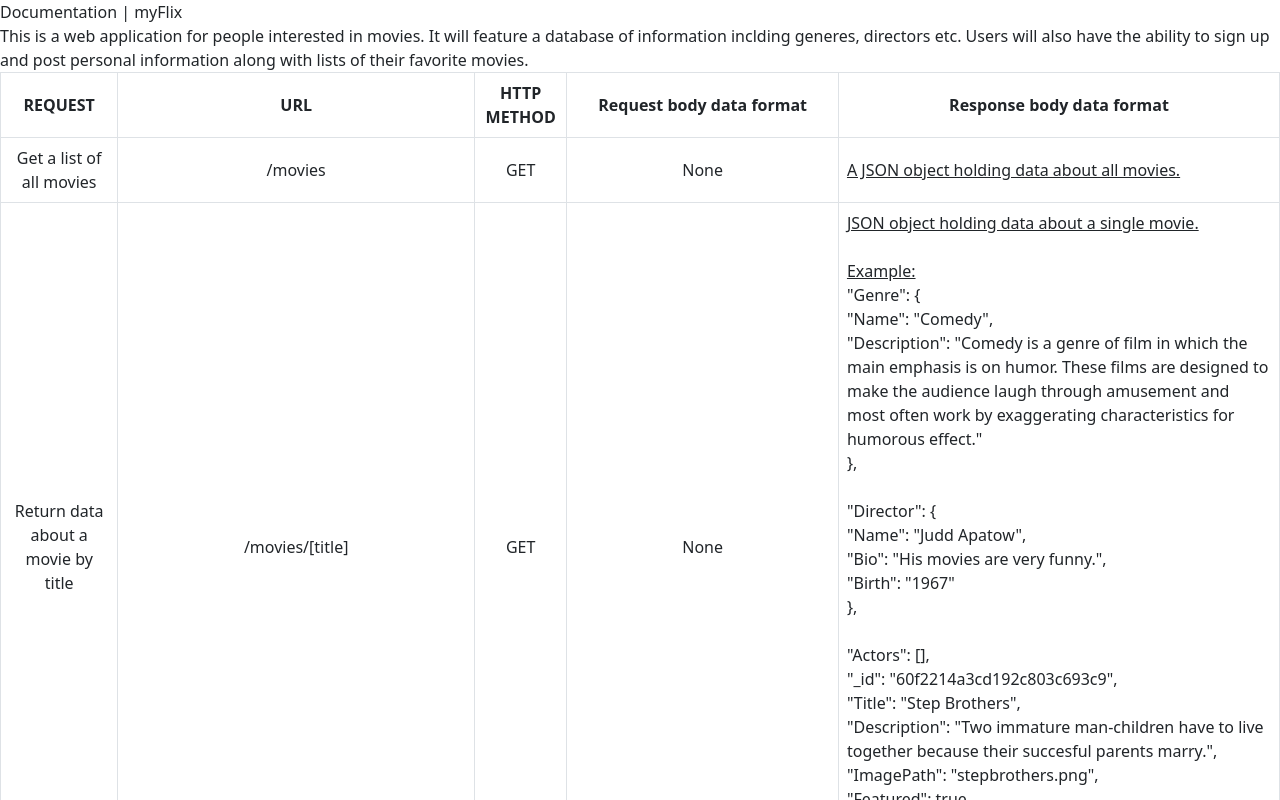
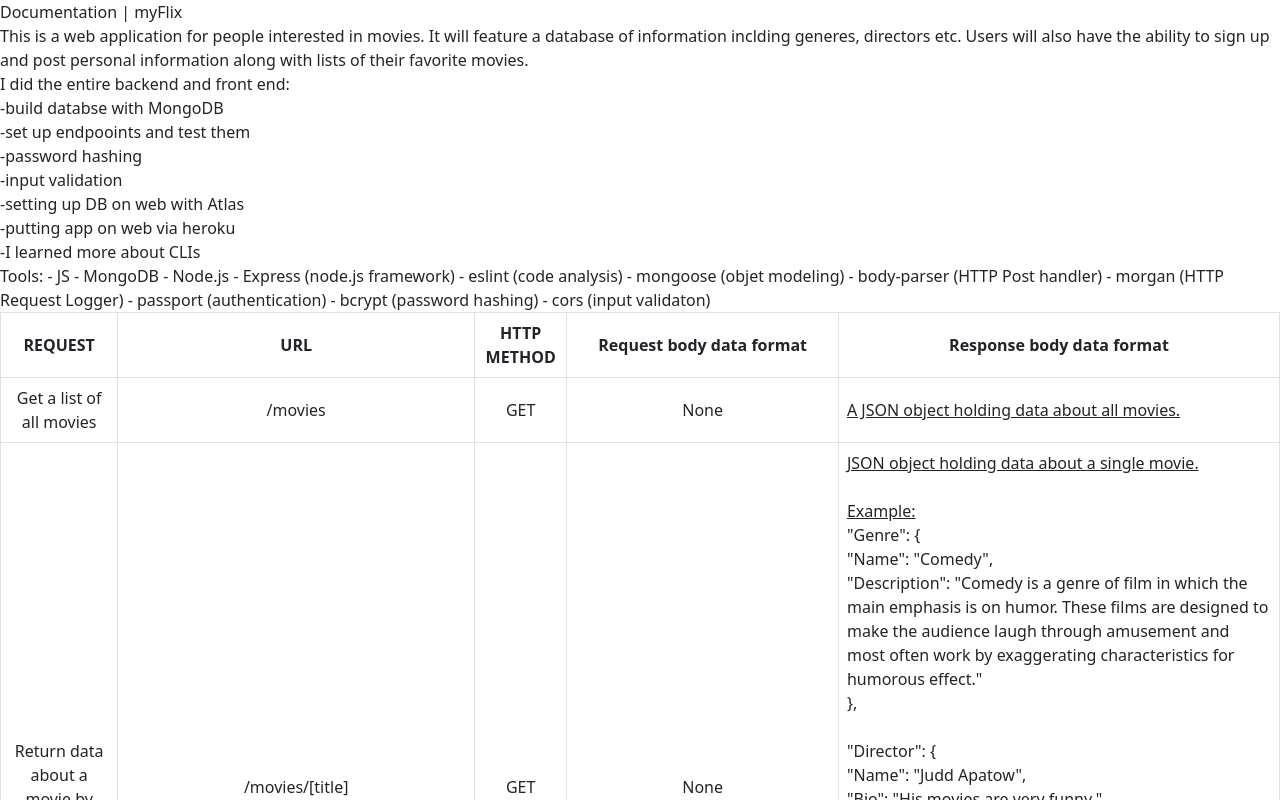
Before and after one commit to NIB-223/movie_api, a website: page public/documentation.html in a window 1280 px wide. Shown: the top 800 px of the page. Drawn offline with nearby package versions, Linux system fonts and the light colour scheme.

Commit message:
update documentation

```diff
--- a/public/documentation.html
+++ b/public/documentation.html
@@ -19,6 +19,31 @@
 
     This is a web application for people interested in movies.  It will feature a database of information inclding  generes, directors etc.
     Users will also have the ability to sign up and post personal information along with lists of their favorite movies.
+
+    <br>
+    I did the entire backend and front end:<br>
+    -build databse with MongoDB<br>
+    -set up endpooints and test them<br>
+    -password hashing<br>
+    -input validation<br>
+    -setting up DB on web with Atlas<br>
+    -putting app on web via heroku<br>
+    -I learned more about CLIs
+
+    <br>Tools:
+    - JS
+- MongoDB
+- Node.js
+- Express (node.js framework)
+- eslint (code analysis)
+- mongoose (objet modeling)
+- body-parser (HTTP Post handler)
+- morgan (HTTP Request Logger)
+- passport (authentication)
+- bcrypt (password hashing)
+- cors (input validaton)
+
+
 
 <div class="table-responsive">
     <table class="table table-bordered align-middle">
```
Also changed, not shown: README.md.
